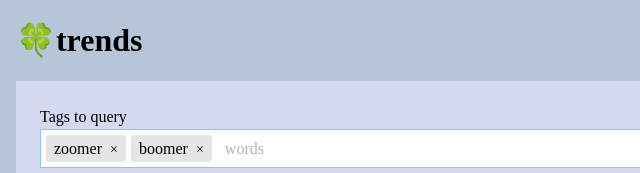
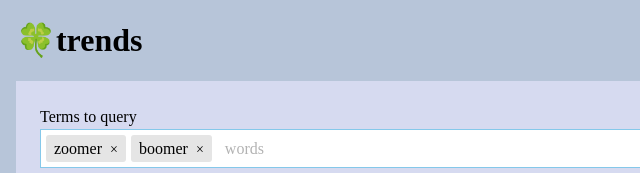
Before and after one commit to gyng/yshitrends, a plain HTML site: page trends.html in a window 1280 px wide. Shown: the top 173 px of the page, 0-640 px from the left. Drawn offline with Linux system fonts and the light colour scheme.

Commit message:
Change tags to terms for input label

```diff
--- a/trends.html
+++ b/trends.html
@@ -14,7 +14,7 @@
     <div class="page">
       <div id="controls">
         <div class="row">
-          <label for="tags">Tags to query</label>
+          <label for="tags">Terms to query</label>
           <input
             name="tags"
             id="tagInput"
```
